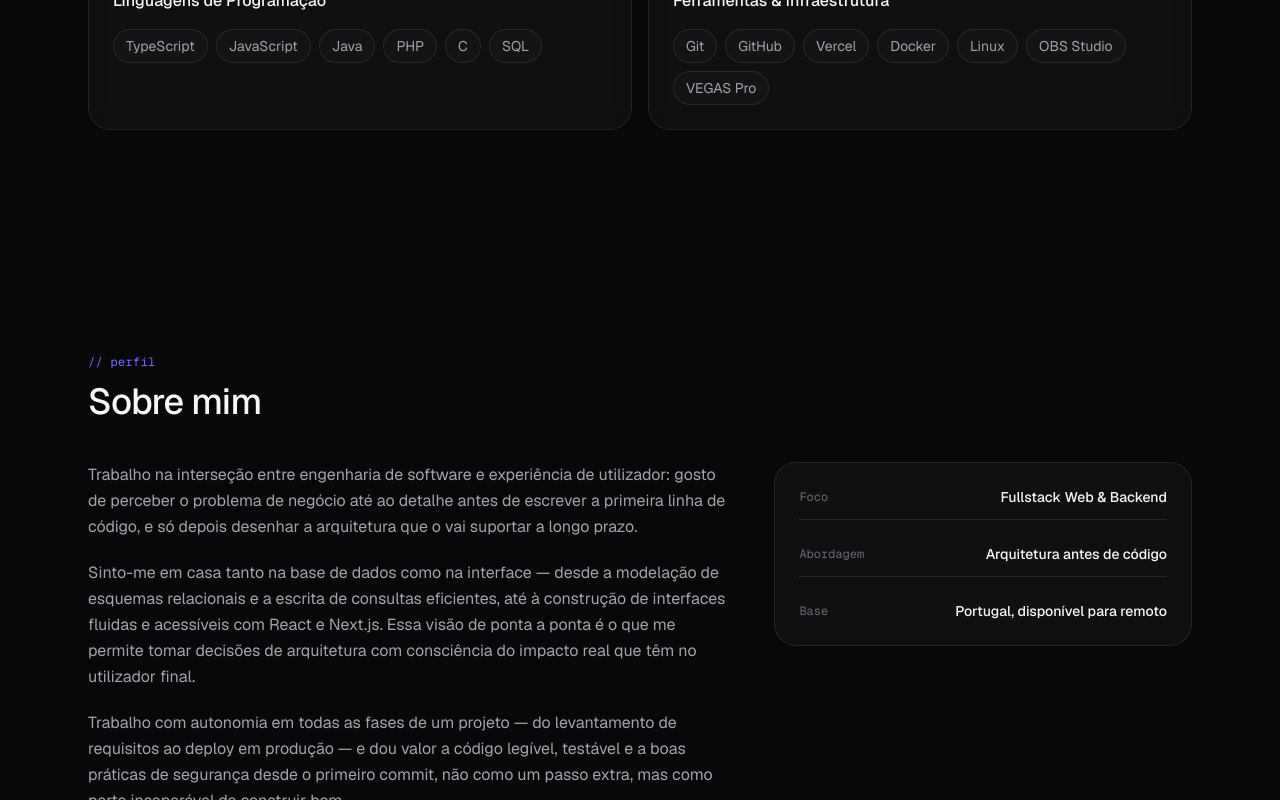
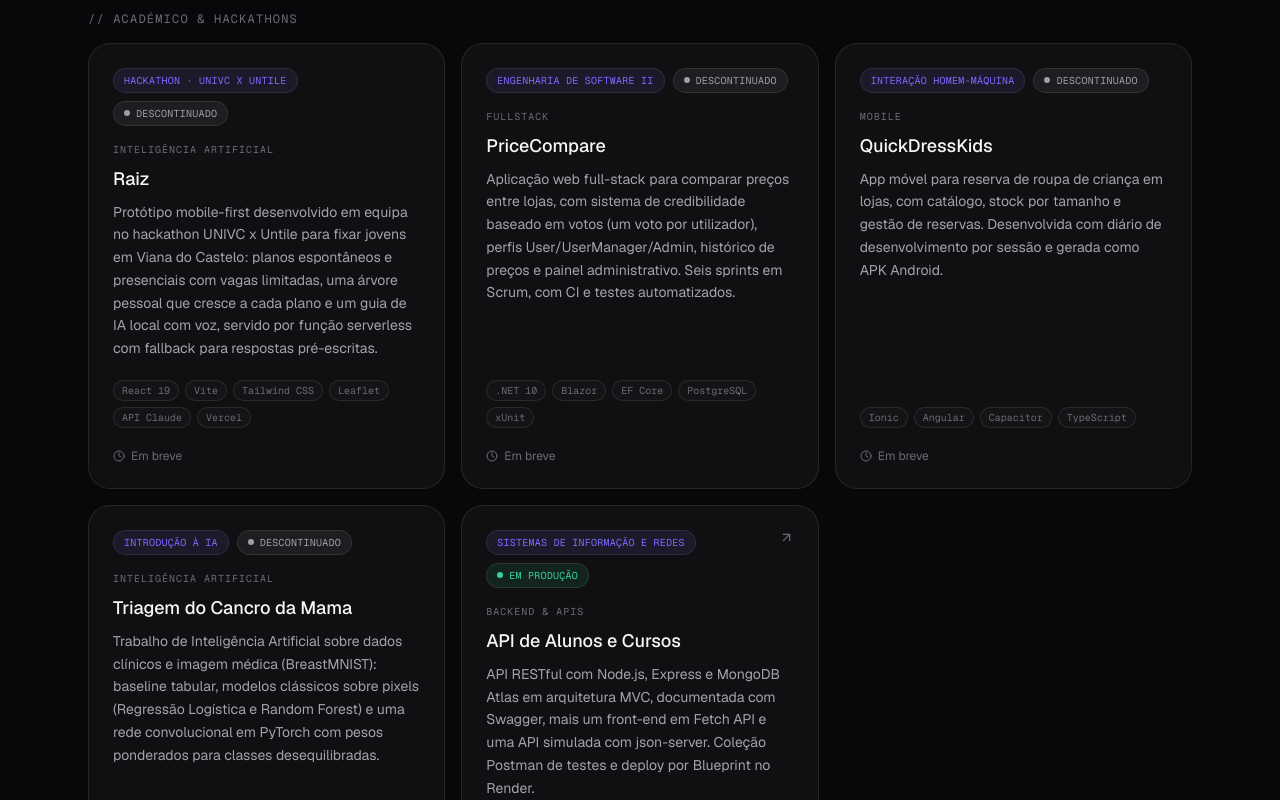
Before and after one commit to taigueis/portfolio, a Next.js app: page / in a window 1280 px wide. Shown: the part 4240-5040 px from the top of the page. Built offline with nearby package versions, Linux system fonts and the light colour scheme.

Commit message:
feat: add Gabi Estetica, FinancasApp, Treinos and academic/hackathon projects
Co-Authored-By: Claude Sonnet 5.5 <noreply@anthropic.com>

```diff
--- a/src/components/sections/projects-grid.tsx
+++ b/src/components/sections/projects-grid.tsx
@@ -17,7 +17,8 @@ const groups: {
 }[] = [
   { tier: "flagship", label: "Projetos principais", columns: "lg:grid-cols-3" },
   { tier: "client", label: "Sites para clientes", columns: "lg:grid-cols-3" },
-  { tier: "personal", label: "Ferramentas pessoais", columns: "lg:grid-cols-1" },
+  { tier: "academic", label: "Académico & hackathons", columns: "lg:grid-cols-3" },
+  { tier: "personal", label: "Ferramentas pessoais", columns: "lg:grid-cols-2" },
 ];
 
 function ProjectCard({ project, large }: { project: Project; large: boolean }) {
--- a/src/data/projects.ts
+++ b/src/data/projects.ts
@@ -43,9 +43,10 @@ export const featuredProject: FeaturedProject = {
  * Grupos de apresentação da grelha, pela ordem em que são mostrados:
  * - flagship: os trabalhos de maior peso técnico (cartões grandes);
  * - client:   sites institucionais entregues a clientes reais;
+ * - academic: trabalhos de unidades curriculares e hackathons;
  * - personal: ferramentas e utilitários pessoais.
  */
-export type ProjectTier = "flagship" | "client" | "personal";
+export type ProjectTier = "flagship" | "client" | "academic" | "personal";
 
 export type Project = {
   title: string;
@@ -57,7 +58,7 @@ export type Project = {
   tier: ProjectTier;
   repoUrl?: string;
   liveUrl?: string;
-  category: "Fullstack" | "Mobile" | "Algoritmos & Bases de Dados";
+  category: "Fullstack" | "Mobile" | "Algoritmos & Bases de Dados" | "Inteligência Artificial" | "Backend & APIs";
 };
 
 /** A ordem do array é a ordem de apresentação dentro de cada grupo. */
@@ -96,6 +97,18 @@ export const projects: Project[] = [
     category: "Fullstack",
   },
   {
+    title: "FinancasApp",
+    description:
+      "PWA multi-utilizador para registo de gastos e ganhos, balanço mensal e acompanhamento de património, instalável no iPhone. Inclui uma conta-corrente entre amigos com pedidos de amizade, movimentos partilhados que exigem aceitação dos dois lados e notificações push disparadas por triggers na base de dados. Toda a escrita entre utilizadores passa por funções SQL security definer, com testes SQL dedicados.",
+    stack: ["React 19","Vite","Supabase","PostgreSQL","Tailwind CSS","PWA"],
+    status: "Em Produção",
+    context: "Parceria · Francisco Gomes",
+    tier: "flagship",
+    repoUrl: "https://github.com/franciscox05/financas-app",
+    liveUrl: "https://financas-app-psi-one.vercel.app",
+    category: "Fullstack",
+  },
+  {
     title: "Clínica Dentária Santa Catarina",
     description:
       "Site institucional multi-página para uma clínica de medicina dentária: páginas dedicadas por especialidade, blog clínico, galeria de casos reais com comparação antes/depois, formulário de marcação de consulta e contacto direto via WhatsApp. SEO técnico completo (sitemap, robots, Open Graph dinâmico) para maximizar a descoberta orgânica.",
@@ -129,6 +142,69 @@ export const projects: Project[] = [
     category: "Fullstack",
   },
   {
+    title: "Gabi Estética",
+    description:
+      "Site institucional para uma esteticista em Amorim, Póvoa de Varzim, pensado para clientes que chegam do Instagram e do WhatsApp: serviços por categoria (unhas, pés, depilação laser), produtos e formações, e marcação por WhatsApp com mensagem pré-preenchida. Inclui ainda o desenho de um cartão NFC de avaliações para o balcão.",
+    stack: ["Astro","Tailwind CSS","Vercel"],
+    status: "Em Produção",
+    context: "Cliente Real",
+    tier: "client",
+    liveUrl: "https://gabi-estetica.vercel.app",
+    category: "Fullstack",
+  },
+  {
+    title: "Raiz",
+    description:
+      "Protótipo mobile-first desenvolvido em equipa no hackathon UNIVC x Untile para fixar jovens em Viana do Castelo: planos espontâneos e presenciais com vagas limitadas, uma árvore pessoal que cresce a cada plano e um guia de IA local com voz, servido por função serverless com fallback para respostas pré-escritas.",
+    stack: ["React 19","Vite","Tailwind CSS","Leaflet","API Claude","Vercel"],
+    status: "Descontinuado",
+    context: "Hackathon · UNIVC x Untile",
+    tier: "academic",
+    category: "Inteligência Artificial",
+  },
+  {
+    title: "PriceCompare",
+    description:
+      "Aplicação web full-stack para comparar preços entre lojas, com sistema de credibilidade baseado em votos (um voto por utilizador), perfis User/UserManager/Admin, histórico de preços e painel administrativo. Seis sprints em Scrum, com CI e testes automatizados.",
+    stack: [".NET 10","Blazor","EF Core","PostgreSQL","xUnit"],
+    status: "Descontinuado",
+    context: "Engenharia de Software II",
+    tier: "academic",
+    category: "Fullstack",
+  },
+  {
+    title: "QuickDressKids",
+    description:
+      "App móvel para reserva de roupa de criança em lojas, com catálogo, stock por tamanho e gestão de reservas. Desenvolvida com diário de desenvolvimento por sessão e gerada como APK Android.",
+    stack: ["Ionic","Angular","Capacitor","TypeScript"],
+    status: "Descontinuado",
+    context: "Interação Homem-Máquina",
+    tier: "academic",
+    category: "Mobile",
+  },
+  {
+    title: "Triagem do Cancro da Mama",
+    description:
+      "Trabalho de Inteligência Artificial sobre dados clínicos e imagem médica (BreastMNIST): baseline tabular, modelos clássicos sobre pixels (Regressão Logística e Random Forest) e uma rede convolucional em PyTorch com pesos ponderados para classes desequilibradas.",
+    stack: ["Python","PyTorch","scikit-learn","Jupyter"],
+    status: "Descontinuado",
+    context: "Introdução à IA",
+    tier: "academic",
+    category: "Inteligência Artificial",
+  },
+  {
+    title: "API de Alunos e Cursos",
+    description:
+      "API RESTful com Node.js, Express e MongoDB Atlas em arquitetura MVC, documentada com Swagger, mais um front-end em Fetch API e uma API simulada com json-server. Coleção Postman de testes e deploy por Blueprint no Render.",
+    stack: ["Node.js","Express","MongoDB","Swagger","Render"],
+    status: "Em Produção",
+    context: "Sistemas de Informação e Redes",
+    tier: "academic",
+    repoUrl: "https://github.com/taigueis/sir-trabalho1-restapi",
+    liveUrl: "https://sir-frontend-alunos.onrender.com",
+    category: "Backend & APIs",
+  },
+  {
     title: "NutriCut PT",
     description:
       "Ferramenta pessoal de comparação nutricional de alimentos vendidos em Portugal, orientada a eficiência de proteína, fase de cut e hipertrofia, com análise de custo-benefício por produto.",
@@ -139,4 +215,14 @@ export const projects: Project[] = [
     liveUrl: "https://fat-secret.vercel.app",
     category: "Fullstack",
   },
+  {
+    title: "Treinos Tiago",
+    description:
+      "Hub pessoal de treino que cruza o export do Hevy com o plano Push/Pull/Upper/Legs: carga e reps a bater por exercício, comparação entre ginásios, gráficos de progressão e consistência. Gera um build estático por perfil e publica uma versão cifrada com login.",
+    stack: ["JavaScript","Tailwind CSS","Node.js","Vercel"],
+    status: "Em Produção",
+    context: "Ferramenta Pessoal · Privado",
+    tier: "personal",
+    category: "Fullstack",
+  },
 ];
--- a/src/data/skills.ts
+++ b/src/data/skills.ts
@@ -8,7 +8,7 @@ export const skillCategories: SkillCategory[] = [
   {
     eyebrow: "frontend",
     title: "Frontend & Interfaces",
-    skills: ["Next.js", "React", "TypeScript", "Tailwind CSS", "Angular", "Ionic", "JavaFX"],
+    skills: ["Next.js", "React", "TypeScript", "Tailwind CSS", "Angular", "Ionic", "Astro", "Blazor", "JavaFX"],
   },
   {
     eyebrow: "backend",
@@ -23,12 +23,13 @@ export const skillCategories: SkillCategory[] = [
       "MySQL",
       "MongoDB",
       "T-SQL",
+      "EF Core",
     ],
   },
   {
     eyebrow: "languages",
     title: "Linguagens de Programação",
-    skills: ["TypeScript", "JavaScript", "Java", "PHP", "C", "SQL"],
+    skills: ["TypeScript", "JavaScript", "Java", "C#", "Python", "PHP", "C", "SQL"],
   },
   {
     eyebrow: "tooling",
```
